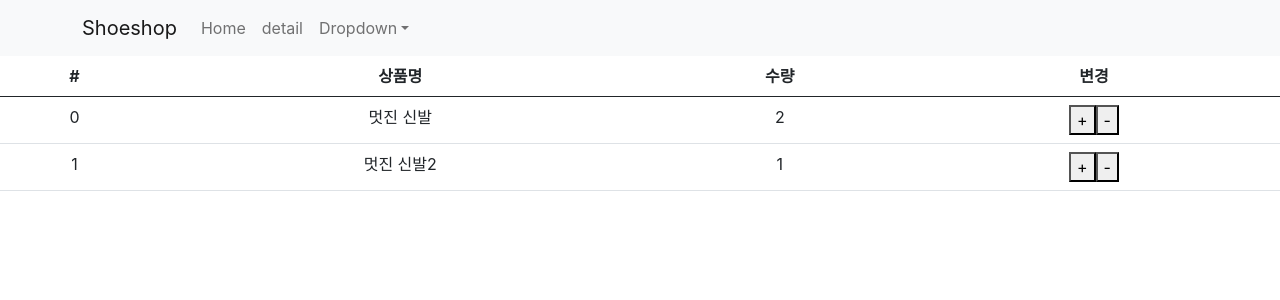
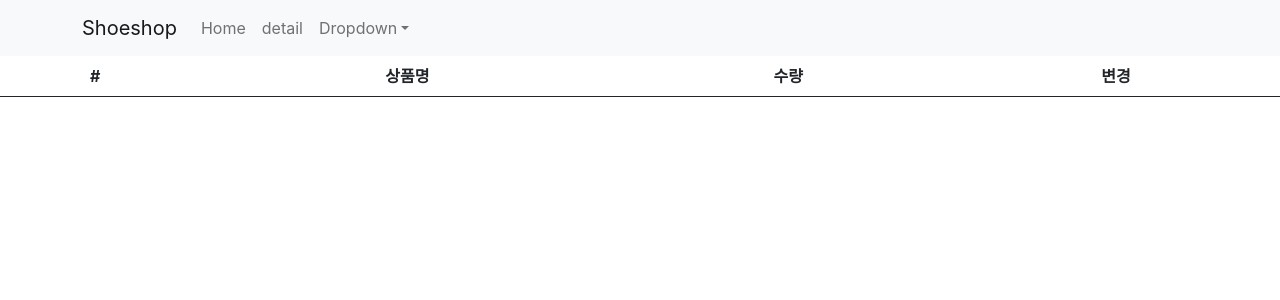
Before and after one commit to Jiyong95/ReactMall, a React (Create React App) app: page /cart in a window 1280 px wide. Shown: the top 300 px of the page. Built offline with nearby package versions, Linux system fonts and the light colour scheme.

Commit message:
Cart.js err modify

```diff
--- a/src/Cart.js
+++ b/src/Cart.js
@@ -27,14 +27,14 @@ function Cart(props) {
                 <td>
                   <button
                     onClick={() => {
-                      dispatch({ type: "plus", payload: i });
+                      dispatch({ type: "plus", payload: e.id });
                     }}
                   >
                     +
                   </button>
                   <button
                     onClick={() => {
-                      dispatch({ type: "minus", payload: i });
+                      dispatch({ type: "minus", payload: e.id });
                     }}
                   >
                     -
--- a/src/index.js
+++ b/src/index.js
@@ -12,14 +12,11 @@ function reducer2(state = true, action) {
   return true;
 }
 
-let base = [
-  { id: 0, name: "멋진 신발", quan: 2 },
-  { id: 1, name: "멋진 신발2", quan: 1 },
-];
+let base = [];
 //변경된 state를 return하는 함수
 //state = base : default인자 설정
 function reducer(state = base, action) {
-  console.log(action);
+  // console.log(action);
   if (action.type === "항목추가") {
     let copy = [...state];
     let found = state.findIndex((e) => {
@@ -30,11 +27,11 @@ function reducer(state = base, action) {
     } else copy.push(action.payload);
     return copy;
   } else if (action.type === "plus") {
-    let newState = [...base];
+    let newState = [...state];
     newState[action.payload].quan++;
     return newState;
   } else if (action.type === "minus") {
-    let newState = [...base];
+    let newState = [...state];
     newState[action.payload].quan--;
     return newState;
   } else return state;
```
